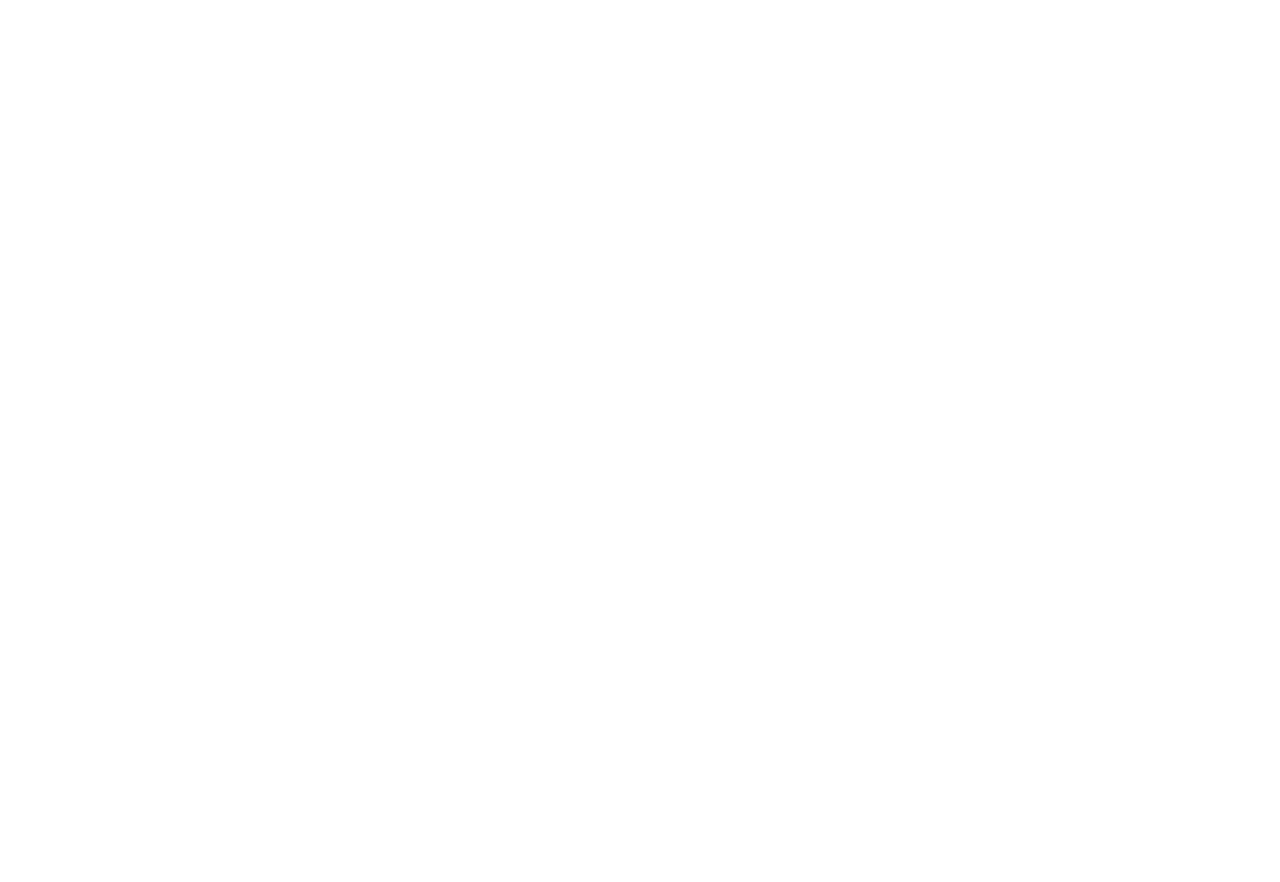
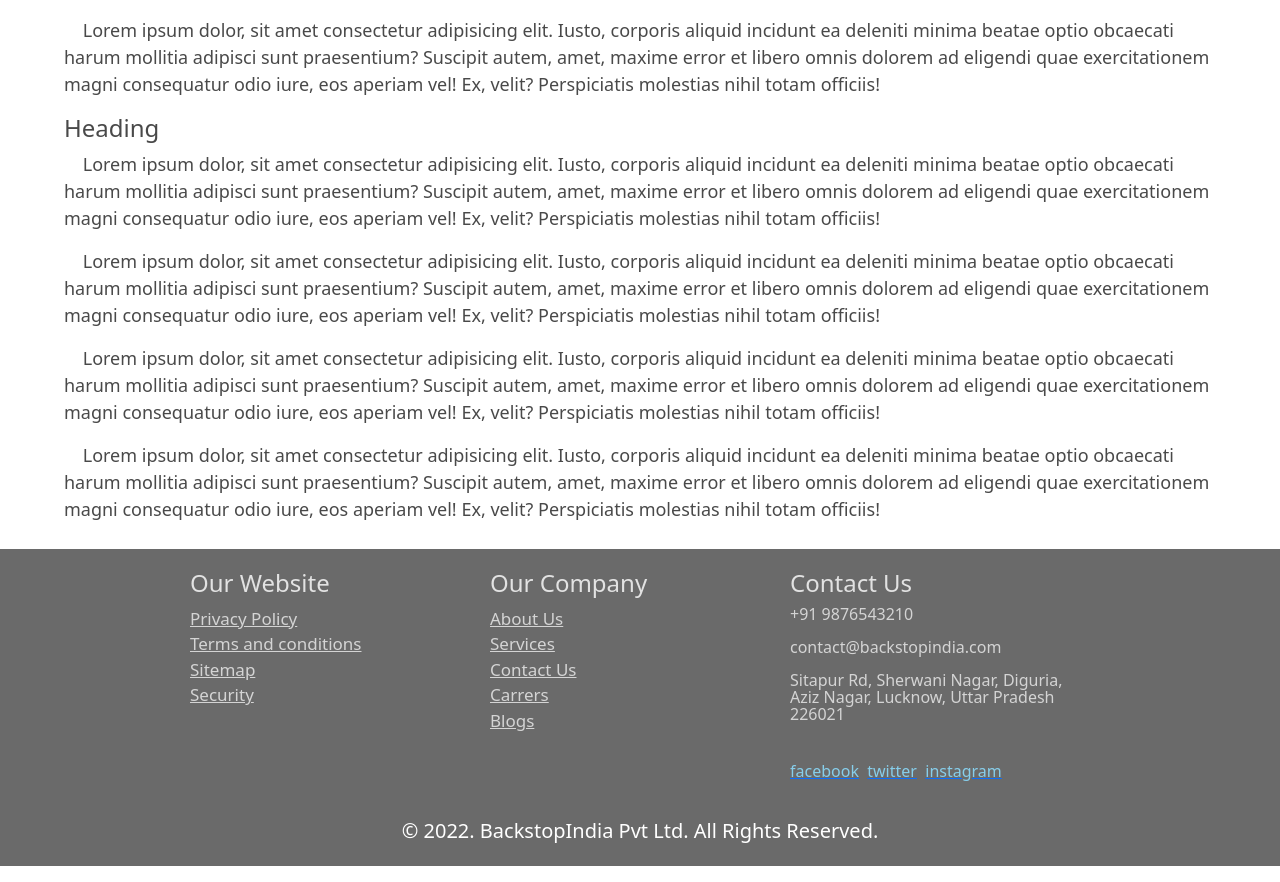
Before and after one commit to mohdkamleen/backstopindia-frontend, a React (Create React App) app: page /terms in a window 1280 px wide. Before the commit this address had no page. Shown: the part 650-1532 px from the top of the page. Before the commit the page ends 800 px from the top, so only its background shows below. Built offline with nearby package versions, Linux system fonts and the light colour scheme.

Commit message:
done layout

```diff
--- a/src/App.js
+++ b/src/App.js
@@ -4,6 +4,7 @@
 import About from './pages/about'
 import Contact from './pages/contact'
 import Services from './pages/services'
+import Terms from './pages/terms'
 
 
 const App = () => {
@@ -15,6 +16,7 @@
         <Route path="/about" element={<About />} />
         <Route path="/contact" element={<Contact />} />
         <Route path="/services" element={<Services />} />
+        <Route path="/terms" element={<Terms />} />
       </Routes>
     </BrowserRouter>
   )
--- a/src/component/contact.jsx
+++ b/src/component/contact.jsx
@@ -7,7 +7,7 @@
 
             {/* this is message system  */}
             <iframe src="https://www.google.com/maps/embed?pb=!1m14!1m12!1m3!1d444.66614356348595!2d80.93590542710139!3d26.92477790888883!2m3!1f0!2f0!3f0!3m2!1i1024!2i768!4f13.1!5e0!3m2!1sen!2sin!4v1669478368836!5m2!1sen!2sin" className='d-block m-auto' width="90%" height="500px"></iframe><br />
-
+            <br />
             <div className="about-section">
                 <Form className='right' style={{ width: "100%", maxWidth: "500px" }}>
                     <Form.Group className="mb-3" controlId="formBasicPassword">
@@ -31,10 +31,14 @@
                 </Form>
 
                 <img src="assest/image/contact-undraw.svg" alt="" className='contact-page-image' />
-            </div>
+            </div> <br />
 
             {/* address details  */}
-            <p style={{margin:"20px 5%", fontSize:"20px",fontWeight:"500"}}>Sitapur Rd, Sherwani Nagar, Diguria, Aziz Nagar, Lucknow, Uttar Pradesh 226021</p>
+            <p style={{margin:"20px 5%", fontSize:"20px",fontWeight:"500"}}>
+                +91 4566534567 <br />
+                contact@gmail.com <br />
+                Sitapur Rd, Sherwani Nagar, Diguria, Aziz Nagar, Lucknow, Uttar Pradesh 226021
+            </p>
    </>
     );
 }
--- a/src/component/footer.jsx
+++ b/src/component/footer.jsx
@@ -1,25 +1,26 @@
 import React from 'react'
+import { Link } from 'react-router-dom';
 function Footer() {
     return (
         <>
             <div className='footer-section'>
                  <div>
-                    <h3>Our Website</h3>
-                    <p>Privacy Policy</p>
-                    <p>Terms and conditions</p>
-                    <p>Sitemap</p>
-                    <p>Security</p><br />
-                 </div>
+                    <h4>Our Website</h4>
+                    <Link className='footer-item' to="/terms">Privacy Policy </Link> <br />
+                    <Link className='footer-item' to="/terms">Terms and conditions</Link> <br />
+                    <Link className='footer-item' to="#">Sitemap</Link> <br />
+                    <Link className='footer-item' to="#">Security</Link>
+                 </div><br />
                  <div>
-                    <h3>Our Company</h3>
-                    <p>About Us</p>
-                    <p>Services</p>
-                    <p>Contact Us</p>
-                    <p>Carrers</p>
-                    <p>Blogs</p> <br />
-                 </div>
+                    <h4>Our Company</h4>
+                    <Link to="/about" className='footer-item'>About Us</Link><br />
+                    <Link to="/services" className='footer-item'>Services</Link><br />
+                    <Link to="/contact" className='footer-item'>Contact Us</Link><br />
+                    <Link to="/career" className='footer-item'>Carrers</Link><br />
+                    <Link to="/blog" className='footer-item'>Blogs</Link> <br />
+                 </div><br />
                  <div>
-                    <h3>Contact Us</h3>
+                    <h4>Contact Us</h4>
                     <p>+91 9876543210</p>
                     <p>contact@backstopindia.com</p>
                     <p>Sitapur Rd, Sherwani Nagar, Diguria, Aziz Nagar, Lucknow, Uttar Pradesh 226021</p>
@@ -31,7 +32,7 @@
                     </p>
                  </div>
             </div>
-                 <p className='copyright'>&copy; 2022. BackstopIdia Solutions Pvt. Ltd. All Rights Reserved.</p>
+                 <p className='copyright'>&copy; 2022. BackstopIndia Pvt Ltd. All Rights Reserved.</p>
         </>
     );
 }
--- a/src/css/index.css
+++ b/src/css/index.css
@@ -82,13 +82,16 @@
 .footer-section div {
   width: 300px;
 }
-.footer-section div h3 {
+.footer-section div h4 {
   color: rgb(226, 226, 226);
 }
-.footer-section div p {
+.footer-section div .footer-item {
   color: rgb(212, 212, 212);
   font-size: 17px;
+}
+.footer-section div p {
   line-height: 17px;
+  color: rgb(212, 212, 212);
 }
 
 .copyright {
@@ -97,6 +100,17 @@
   text-align: center;
   color: white;
   font-size: 20px;
+}
+
+.terms-section {
+  padding: 10px 5%;
+}
+.terms-section h4 {
+  color: rgb(73, 73, 73);
+}
+.terms-section p {
+  font-size: 18px;
+  color: rgb(73, 73, 73);
 }
 
 .testimonial-card-container {
--- a/src/css/index.scss
+++ b/src/css/index.scss
@@ -93,15 +93,19 @@
  div{
     width: 300px;
 
-    h3{
+    h4{
         color: rgb(226, 226, 226);
 
     }
 
-    p{
+    .footer-item{
         color: rgb(212, 212, 212);
         font-size: 17px;
+    }
+
+    p{
         line-height: 17px;
+        color: rgb(212, 212, 212);
     }
  }
 }
@@ -116,6 +120,18 @@
     font-size: 20px;
 }
 
+
+// terms section
+.terms-section{
+    padding: 10px 5%;
+    h4{
+        color: rgb(73, 73, 73);
+    }
+    p{
+        font-size: 18px;
+        color: rgb(73, 73, 73);
+    }
+}
 
 // testimonials section css code
 .testimonial-card-container {
--- /dev/null
+++ b/src/pages/terms.jsx
@@ -0,0 +1,30 @@
+import React from 'react'
+import Navbar from '../component/navbar'
+import Footer from '../component/footer'
+
+const Terms = () => {
+  return (
+    <>
+      <Navbar />
+      <div className='terms-section'>
+      <h4>Terms and Conditions</h4>
+        <p>&nbsp;&nbsp;&nbsp; Lorem ipsum dolor, sit amet consectetur adipisicing elit. Iusto, corporis aliquid incidunt ea deleniti minima beatae optio obcaecati harum mollitia adipisci sunt praesentium? Suscipit autem, amet, maxime error et libero omnis dolorem ad eligendi quae exercitationem magni consequatur odio iure, eos aperiam vel! Ex, velit? Perspiciatis molestias nihil totam officiis!</p>
+        <p>&nbsp;&nbsp;&nbsp; Lorem ipsum dolor, sit amet consectetur adipisicing elit. Iusto, corporis aliquid incidunt ea deleniti minima beatae optio obcaecati harum mollitia adipisci sunt praesentium? Suscipit autem, amet, maxime error et libero omnis dolorem ad eligendi quae exercitationem magni consequatur odio iure, eos aperiam vel! Ex, velit? Perspiciatis molestias nihil totam officiis!</p>
+        <h4>Heading</h4>
+        <p>&nbsp;&nbsp;&nbsp; Lorem ipsum dolor, sit amet consectetur adipisicing elit. Iusto, corporis aliquid incidunt ea deleniti minima beatae optio obcaecati harum mollitia adipisci sunt praesentium? Suscipit autem, amet, maxime error et libero omnis dolorem ad eligendi quae exercitationem magni consequatur odio iure, eos aperiam vel! Ex, velit? Perspiciatis molestias nihil totam officiis!</p>
+        <p>&nbsp;&nbsp;&nbsp; Lorem ipsum dolor, sit amet consectetur adipisicing elit. Iusto, corporis aliquid incidunt ea deleniti minima beatae optio obcaecati harum mollitia adipisci sunt praesentium? Suscipit autem, amet, maxime error et libero omnis dolorem ad eligendi quae exercitationem magni consequatur odio iure, eos aperiam vel! Ex, velit? Perspiciatis molestias nihil totam officiis!</p>
+        <h4>Heading</h4>
+        <p>&nbsp;&nbsp;&nbsp; Lorem ipsum dolor, sit amet consectetur adipisicing elit. Iusto, corporis aliquid incidunt ea deleniti minima beatae optio obcaecati harum mollitia adipisci sunt praesentium? Suscipit autem, amet, maxime error et libero omnis dolorem ad eligendi quae exercitationem magni consequatur odio iure, eos aperiam vel! Ex, velit? Perspiciatis molestias nihil totam officiis!</p>
+        <p>&nbsp;&nbsp;&nbsp; Lorem ipsum dolor, sit amet consectetur adipisicing elit. Iusto, corporis aliquid incidunt ea deleniti minima beatae optio obcaecati harum mollitia adipisci sunt praesentium? Suscipit autem, amet, maxime error et libero omnis dolorem ad eligendi quae exercitationem magni consequatur odio iure, eos aperiam vel! Ex, velit? Perspiciatis molestias nihil totam officiis!</p>
+        <h4>Heading</h4>
+        <p>&nbsp;&nbsp;&nbsp; Lorem ipsum dolor, sit amet consectetur adipisicing elit. Iusto, corporis aliquid incidunt ea deleniti minima beatae optio obcaecati harum mollitia adipisci sunt praesentium? Suscipit autem, amet, maxime error et libero omnis dolorem ad eligendi quae exercitationem magni consequatur odio iure, eos aperiam vel! Ex, velit? Perspiciatis molestias nihil totam officiis!</p>
+        <p>&nbsp;&nbsp;&nbsp; Lorem ipsum dolor, sit amet consectetur adipisicing elit. Iusto, corporis aliquid incidunt ea deleniti minima beatae optio obcaecati harum mollitia adipisci sunt praesentium? Suscipit autem, amet, maxime error et libero omnis dolorem ad eligendi quae exercitationem magni consequatur odio iure, eos aperiam vel! Ex, velit? Perspiciatis molestias nihil totam officiis!</p>
+        <p>&nbsp;&nbsp;&nbsp; Lorem ipsum dolor, sit amet consectetur adipisicing elit. Iusto, corporis aliquid incidunt ea deleniti minima beatae optio obcaecati harum mollitia adipisci sunt praesentium? Suscipit autem, amet, maxime error et libero omnis dolorem ad eligendi quae exercitationem magni consequatur odio iure, eos aperiam vel! Ex, velit? Perspiciatis molestias nihil totam officiis!</p>
+        <p>&nbsp;&nbsp;&nbsp; Lorem ipsum dolor, sit amet consectetur adipisicing elit. Iusto, corporis aliquid incidunt ea deleniti minima beatae optio obcaecati harum mollitia adipisci sunt praesentium? Suscipit autem, amet, maxime error et libero omnis dolorem ad eligendi quae exercitationem magni consequatur odio iure, eos aperiam vel! Ex, velit? Perspiciatis molestias nihil totam officiis!</p>
+      </div>
+      <Footer />
+    </>
+  )
+}
+
+export default Terms
```
Also changed, not shown: 1 other file (tests, documents, lock files or other folders).
